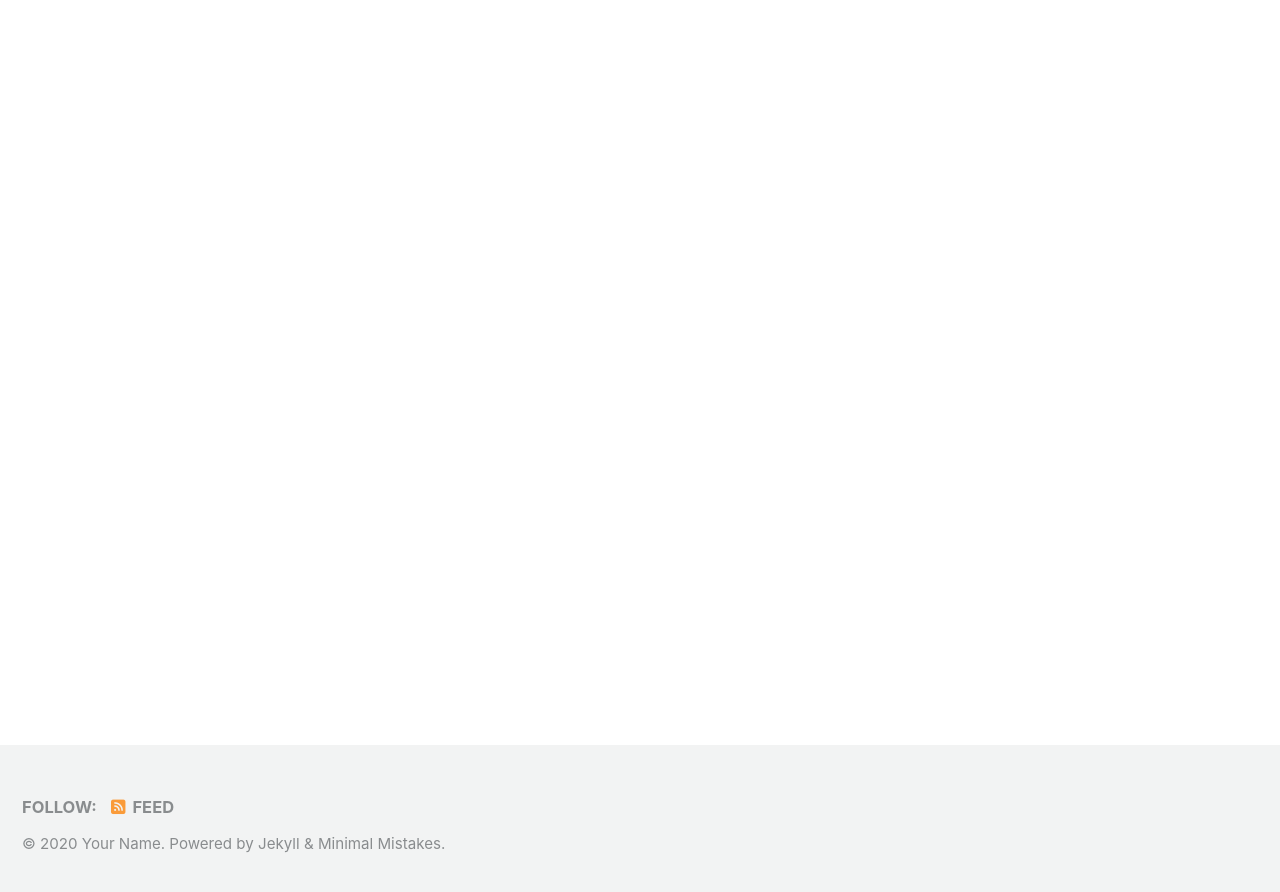
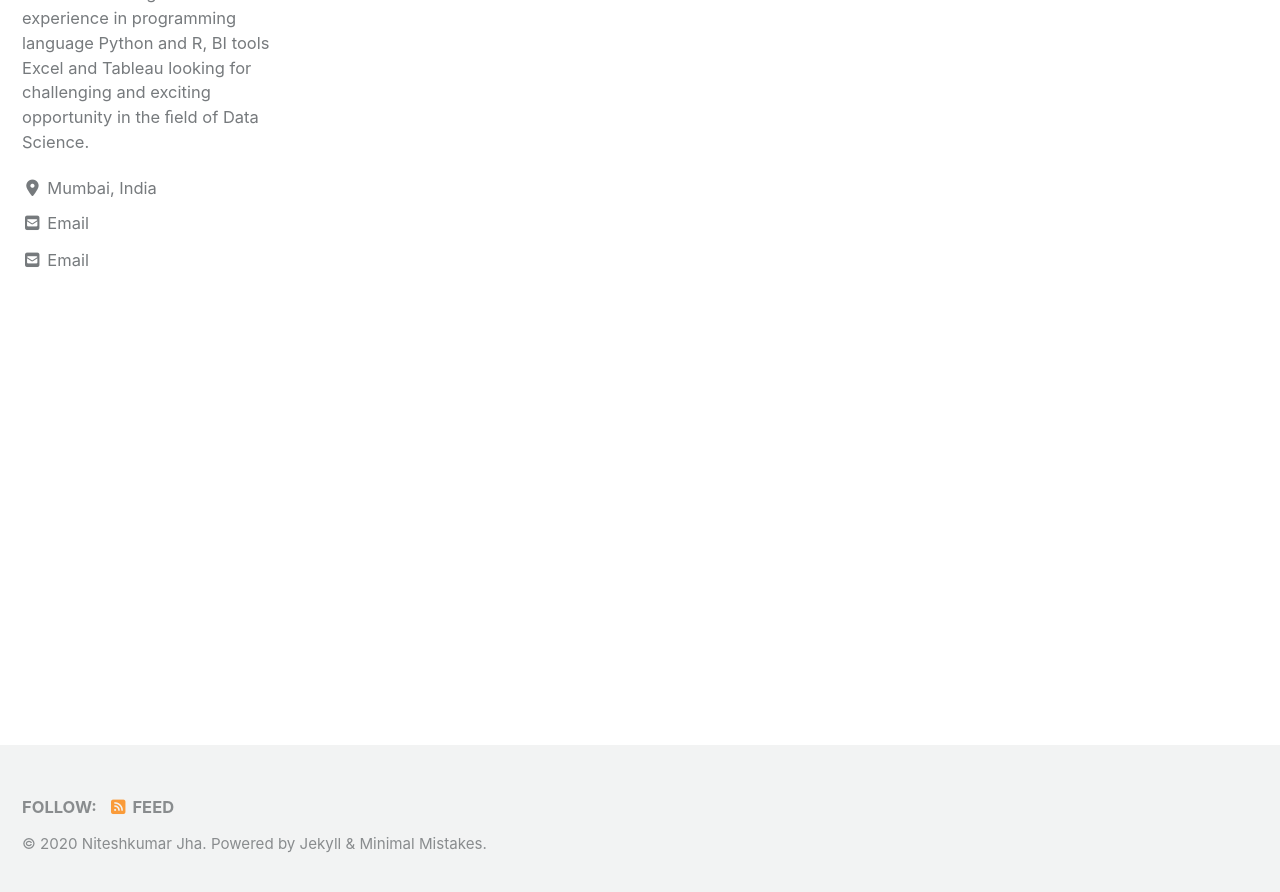
Before and after one commit to NiteshkumarJha/datascience-portfolio, a Jekyll site: the page built from index.html, in a window 1280 px wide and 900 px high, scrolled down 222 px. Shown: the top 892 px of the window. Built offline with Jekyll 4.4.1, drawn with Linux system fonts in a browser that asks for light colours; cached includes are drawn as plain includes; nearby versions of some CDN libraries; the list of posts is cut into pages by our own code; some of the changed text lies outside the part shown.

Commit message:
Update _config.yml

```diff
--- a/_config.yml
+++ b/_config.yml
@@ -16,10 +16,10 @@ minimal_mistakes_skin    : "default" # "air", "aqua", "contrast", "dark", "dirt"
 
 # Site Settings
 locale                   : "en-US"
-title                    : "Site Title"
+title                    : "My portfolio"
 title_separator          : "-"
 subtitle                 : # site tagline that appears below site title in masthead
-name                     : "Your Name"
+name                     : "Niteshkumar Jha"
 description              : "An amazing website."
 url                      : # the base hostname & protocol for your site e.g. "https://mmistakes.github.io"
 baseurl                  : # the subpath of your site, e.g. "/blog"
@@ -107,15 +107,15 @@ analytics:
 
 # Site Author
 author:
-  name             : "Your Name"
+  name             : "Niteshkumar Jha"
   avatar           : # path of avatar image, e.g. "/assets/images/bio-photo.jpg"
-  bio              : "I am an **amazing** person."
-  location         : "Somewhere"
-  email            :
+  bio              : "Data Science fresher with knowledge of statistics and Machine learning and hands-on experience in programming language Python and R, BI tools Excel and Tableau looking for challenging and exciting opportunity in the ﬁeld of Data Science."
+  location         : "Mumbai, India"
+  email            : niteshkumarj69@gmail.com
   links:
     - label: "Email"
       icon: "fas fa-fw fa-envelope-square"
-      # url: mailto:your.name@email.com
+      url: mailto:niteshkumarj69@gmail.comm
     - label: "Website"
       icon: "fas fa-fw fa-link"
       # url: "https://your-website.com"
```
